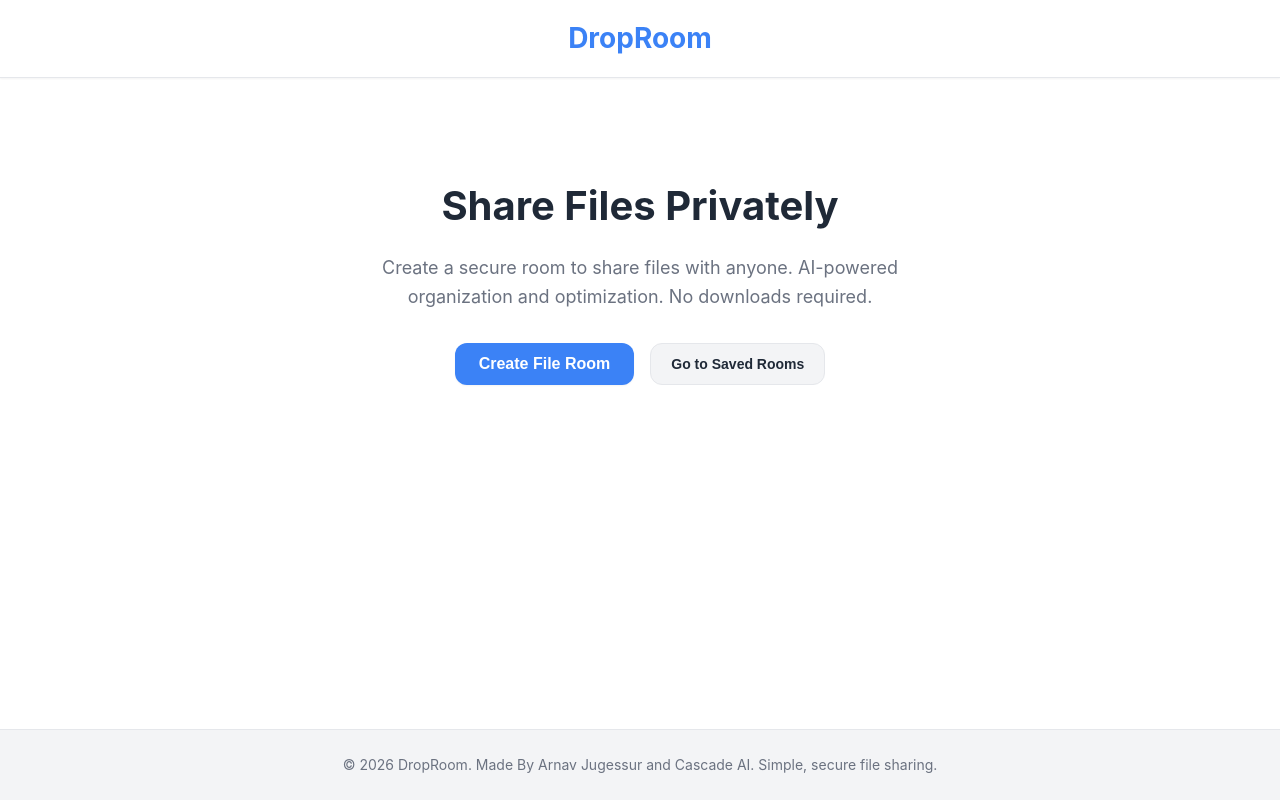
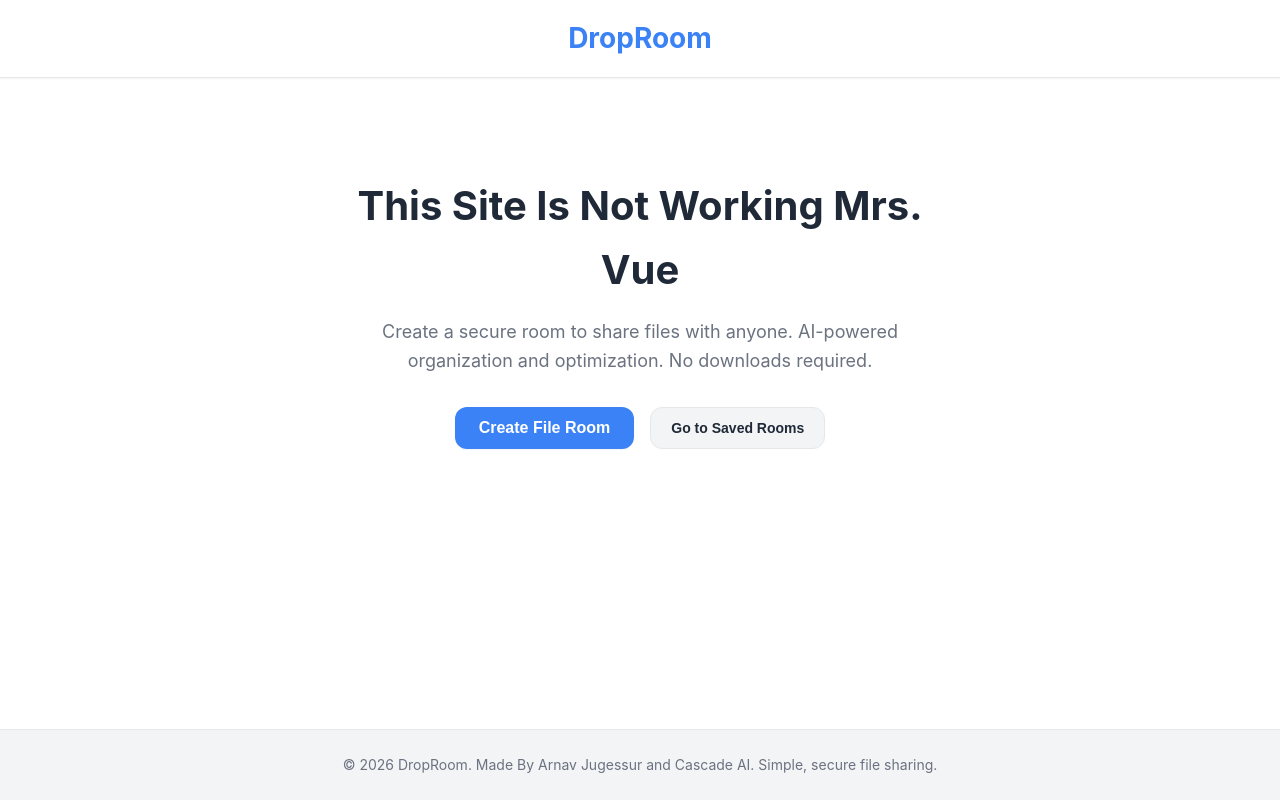
Before and after one commit to Arnsgaming8/DropRoom, a website: page index.html in a window 1280 px wide. Drawn offline with Linux system fonts and the light colour scheme.

Commit message:
Update index.html

```diff
--- a/index.html
+++ b/index.html
@@ -16,7 +16,7 @@
     <main class="main">
         <div class="container">
             <div class="hero">
-                <h2 class="hero-title">Share Files Privately</h2>
+                <h2 class="hero-title">This Site Is Not Working Mrs. Vue</h2>
                 <p class="hero-description">Create a secure room to share files with anyone. AI-powered organization and optimization. No downloads required.</p>
 
                 <div class="hero-buttons">
```
